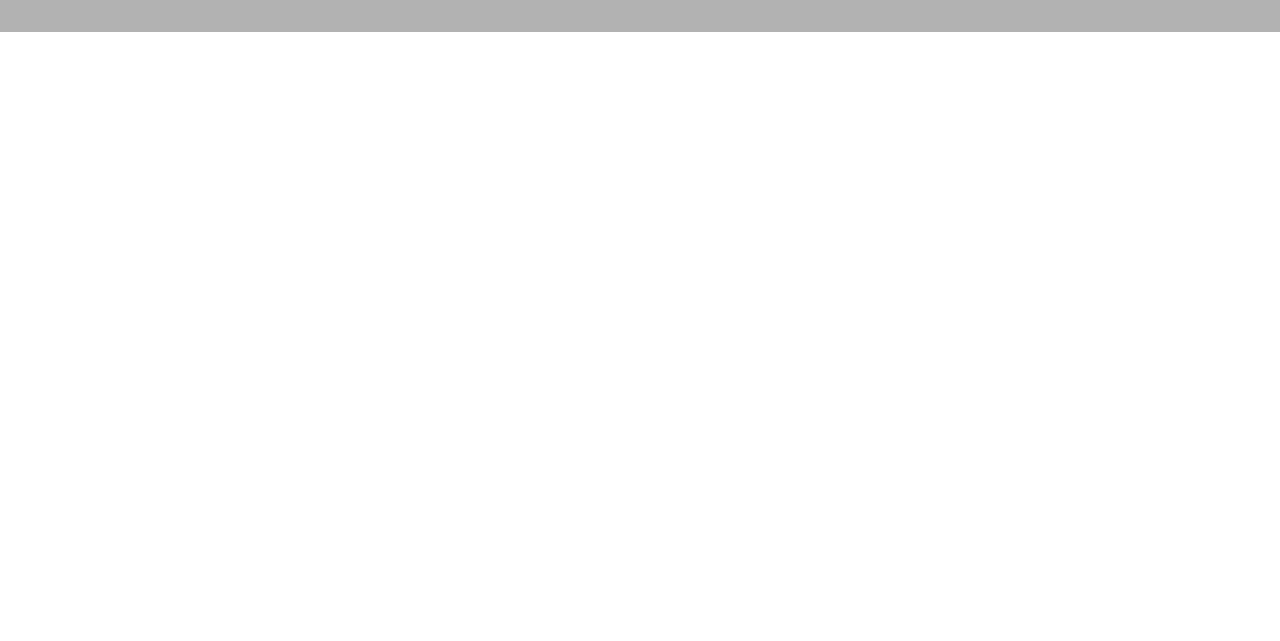
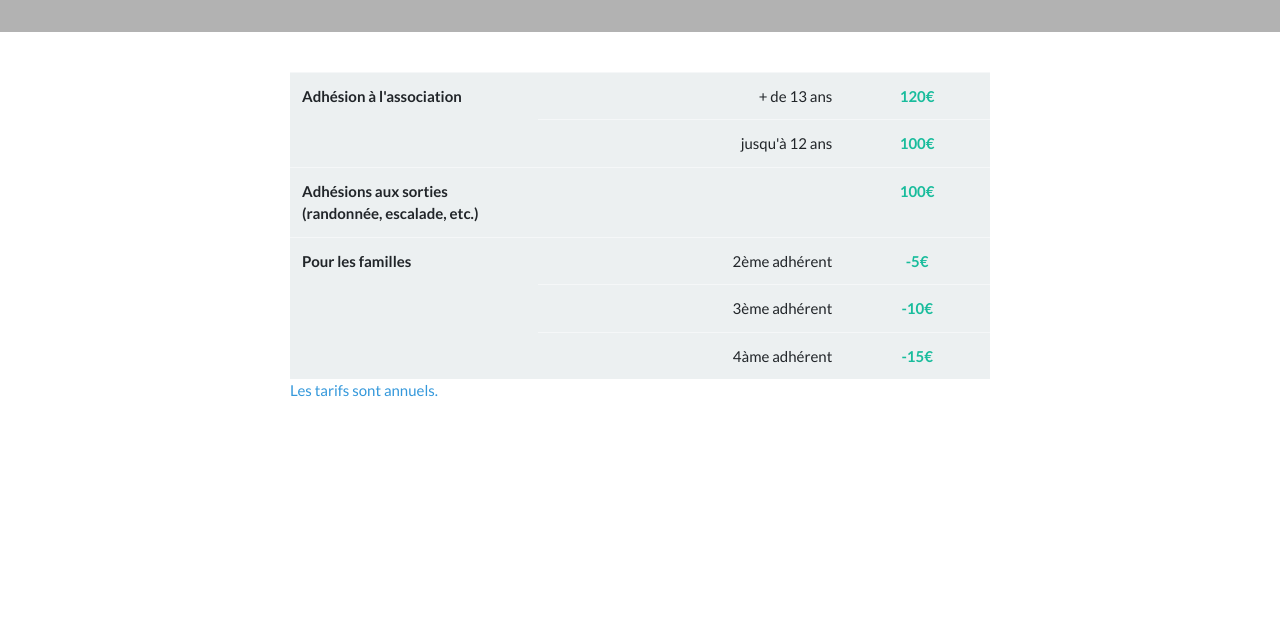
Before and after one commit to Anett67/asso, a website: page tarifs.html in a window 1280 px wide. Shown: the part 159-800 px from the top of the page. Drawn offline with nearby package versions, Linux system fonts and the light colour scheme.

Commit message:
Add table to 'Tarifs' page

```diff
--- a/assets/css/src/layout/_main.scss
+++ b/assets/css/src/layout/_main.scss
@@ -13,3 +13,12 @@ section{
 .section-separator{
     width: 100px;
 }
+
+table,
+.price-info{
+    max-width: 700px;
+
+    th{
+        max-width: 100px;
+    }
+}
--- a/tarifs.html
+++ b/tarifs.html
@@ -52,7 +52,49 @@
 
     </header>
 
-    <main></main>
+    <main>
+
+        <section id="tarifs" class="container">
+
+            <table class="table table-light m-auto">
+                <tbody>
+                    <tr>
+                        <th rowspan="2">
+                            Adhésion à l'association
+                        </th>
+                        <td class="text-right">+ de 13 ans</td>
+                        <td class="text-center text-success font-weight-bold">120€</td>
+                    </tr>
+                        <tr>
+                            <td class="text-right">jusqu'à 12 ans</td>
+                            <td class="text-center text-success font-weight-bold">100€</td>
+                        </tr>
+                    <tr>
+                        <th>Adhésions aux sorties (randonnée, escalade, etc.)</th>
+                        <td></td>
+                        <td class="text-center text-success font-weight-bold">100€</td>
+                    </tr>
+                    <tr>
+                        <th rowspan="3">Pour les familles</th>
+                        <td class="text-right">2ème adhérent</td>
+                        <td class="text-center text-success font-weight-bold">-5€</td>
+                    </tr>
+                    <tr>
+                        <td class="text-right">3ème adhérent</td>
+                        <td class="text-center text-success font-weight-bold">-10€</td>
+                    </tr>
+                    <tr>
+                        <td class="text-right">4àme adhérent</td>
+                        <td class="text-center text-success font-weight-bold">-15€</td>
+                    </tr>
+                </tbody>
+            </table>
+
+            <div class="price-info text-info m-auto">Les tarifs sont annuels.</div>
+
+        </section>
+
+    </main>
 
     <footer class="container-fluid bg-primary">
 
```
Also changed, not shown: assets/css/dist/style.css, 1 other file.
